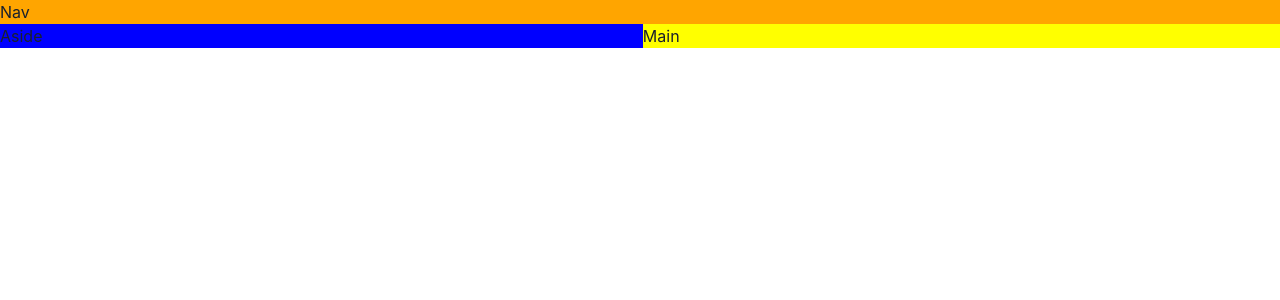
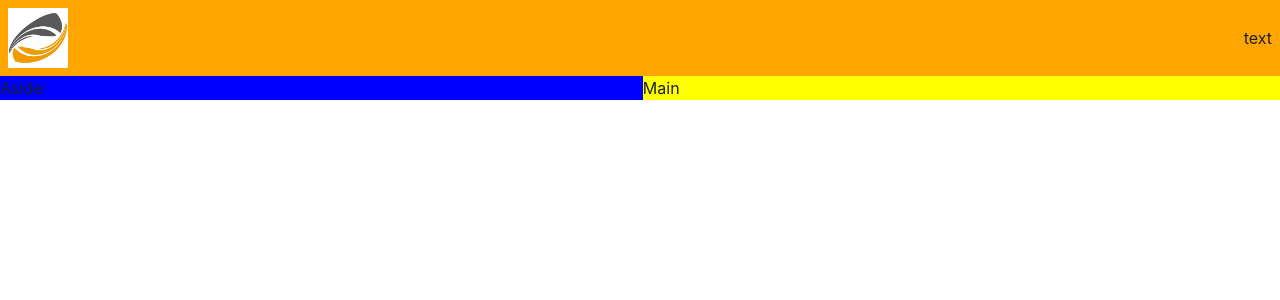
Before and after one commit to tongjong/React-Project--Game-Hub, a React (Vite) app: page / in a window 1280 px wide. Shown: the top 300 px of the page. Built offline with nearby package versions, Linux system fonts and the light colour scheme.

Commit message:
Building Navbar

```diff
--- a/src/App.tsx
+++ b/src/App.tsx
@@ -1,4 +1,5 @@
 import { Grid, GridItem, Show } from "@chakra-ui/react";
+import Navbar from "./componants/Navbar";
 
 function App() {
   return (
@@ -9,7 +10,7 @@ function App() {
       }}
     >
       <GridItem area="nav" bg="orange">
-        Nav
+        <Navbar />
       </GridItem>
       <Show above="lg">
         <GridItem area="aside" bg="blue">
--- /dev/null
+++ b/src/componants/Navbar.tsx
@@ -0,0 +1,13 @@
+import { HStack, Image, Text } from "@chakra-ui/react";
+import logo from "../assets/logo.png";
+
+const Navbar = () => {
+  return (
+    <HStack justifyContent={"space-between"} padding="8px">
+      <Image src={logo} boxSize="60px" />
+      <Text> text</Text>
+    </HStack>
+  );
+};
+
+export default Navbar;
```
Also changed, not shown: src/assets/logo.png (added).
